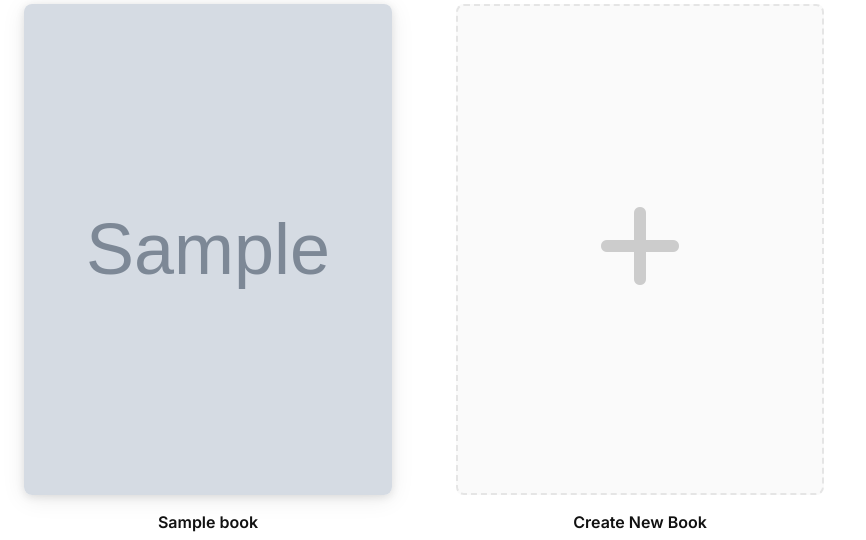
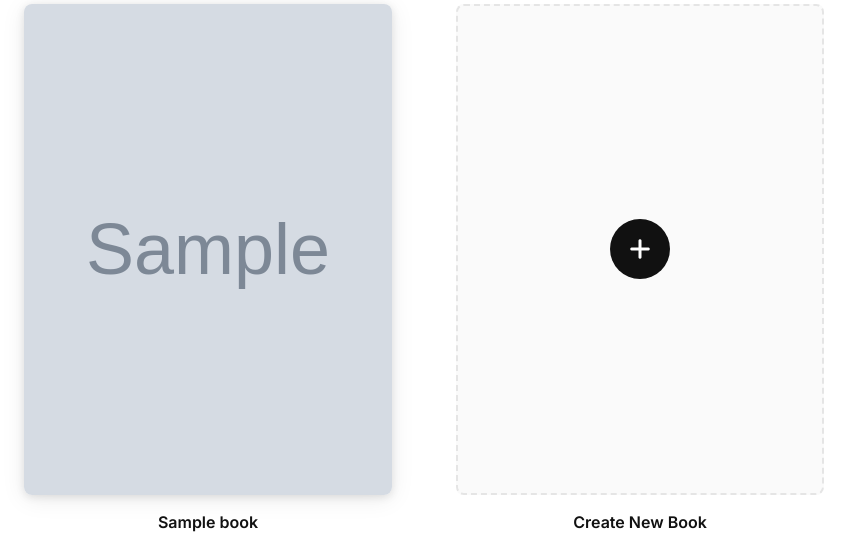
Before and after one commit to tonyshawjr/strybk_, a PHP site: page /books in a window 1280 px wide. Shown: the part 184-724 px from the top of the page, without its empty margins (0-866 px from the left). Run offline with PHP 8.4, Linux system fonts and the light colour scheme; the visitor is signed in with stand-in values (Sample User, id 1); tables that the repository leaves empty hold one stand-in row (values such as "Sample post"); grey boxes marked "Sample" are stand-in pictures.

Commit message:
Fix add book icon design
- Changed plus icon to be white on a black circle background
- Made icon size appropriate (60px circle with 24px icon)
- Added purple background color on hover
- Added scale effect on hover for better interaction feedback

```diff
--- a/app/views/books/index.php
+++ b/app/views/books/index.php
@@ -38,7 +38,9 @@
             <div class="book-card">
                 <div class="book-cover add-book-cover">
                     <div class="add-book-icon">
-                        <i class="fa-solid fa-plus fa-2x"></i>
+                        <div class="icon-circle">
+                            <i class="fa-solid fa-plus"></i>
+                        </div>
                     </div>
                 </div>
                 <div class="book-meta">
@@ -198,13 +200,30 @@ function getBookColor($title) {
 }
 
 .add-book-icon {
-    color: #CCCCCC;
-    transition: color 0.2s ease;
-    font-size: 48px;
+    display: flex;
+    align-items: center;
+    justify-content: center;
 }
 
-.add-book-card:hover .add-book-icon {
-    color: #111111;
+.icon-circle {
+    width: 60px;
+    height: 60px;
+    background: #111111;
+    border-radius: 50%;
+    display: flex;
+    align-items: center;
+    justify-content: center;
+    transition: all 0.2s ease;
+}
+
+.icon-circle i {
+    color: white;
+    font-size: 24px;
+}
+
+.add-book-card:hover .icon-circle {
+    background: #6C4AB6;
+    transform: scale(1.1);
 }
 
 .add-book-card:hover .book-title {
```
